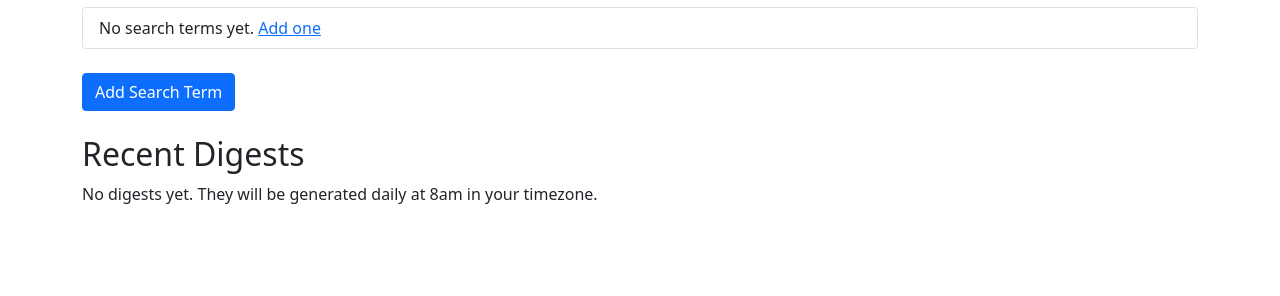
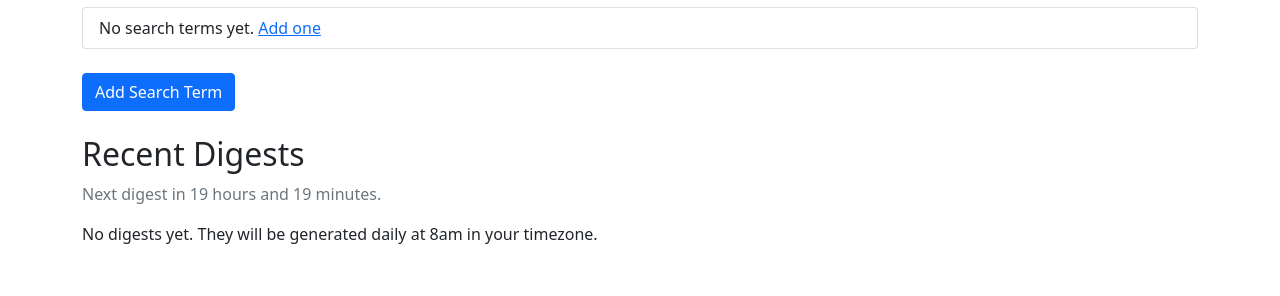
Before and after one commit to ben-kenney/daily-news, a Django app: page / in a window 1280 px wide. Shown: the part 175-471 px from the top of the page. Run offline with Django 5.2, Linux system fonts and the light colour scheme; the visitor is signed in with stand-in values (Sample User, id 1); data that the repository does not hold is empty; parts of the project's set-up code (start-up, migrations or seed data) failed here and were passed over.

Commit message:
indicate when next digest will come

```diff
--- a/src/news/templates/news/dashboard.html
+++ b/src/news/templates/news/dashboard.html
@@ -19,6 +19,7 @@
 <a href="{% url 'add_search_term' %}" class="btn btn-primary mb-4">Add Search Term</a>
 
 <h2>Recent Digests</h2>
+<p class="text-muted">Next digest in {{ hours_until_next }} hours and {{ minutes_until_next }} minutes.</p>
 {% for digest in digests %}
     <div class="card mb-3">
         <div class="card-body">
--- a/src/news/views.py
+++ b/src/news/views.py
@@ -6,15 +6,36 @@ from django.contrib import messages
 from .models import SearchTerm, NewsDigest, UserProfile
 from .forms import SearchTermForm, UserProfileForm
 from .tasks import _generate_user_digest
+import pytz
+from datetime import datetime, timedelta
 
 @login_required
 def dashboard(request):
     """User dashboard showing recent digests and search terms."""
     digests = NewsDigest.objects.filter(user=request.user).order_by('-created_at')[:10]
     search_terms = SearchTerm.objects.filter(user=request.user)
+
+    # Calculate time until next digest
+    try:
+        user_tz = pytz.timezone(request.user.userprofile.timezone)
+    except UserProfile.DoesNotExist:
+        user_tz = pytz.UTC
+
+    now_utc = datetime.now(pytz.UTC)
+    now_user = now_utc.astimezone(user_tz)
+    next_digest = now_user.replace(hour=8, minute=0, second=0, microsecond=0)
+    if now_user.hour >= 8:
+        next_digest += timedelta(days=1)
+    time_remaining = next_digest - now_user
+
+    hours, remainder = divmod(int(time_remaining.total_seconds()), 3600)
+    minutes = remainder // 60
+
     return render(request, 'news/dashboard.html', {
         'digests': digests,
         'search_terms': search_terms,
+        'hours_until_next': hours,
+        'minutes_until_next': minutes,
     })
 
 @login_required
```
